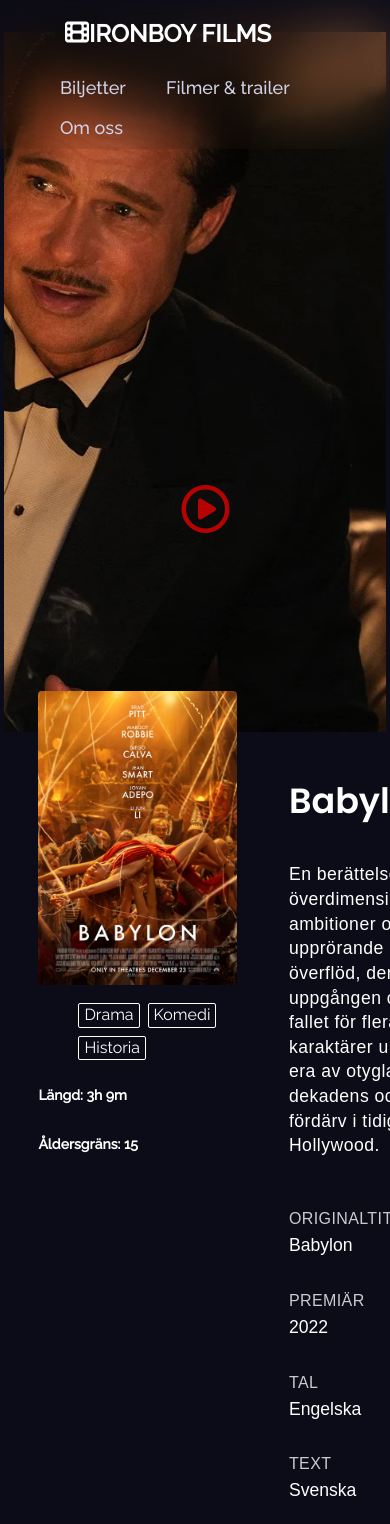
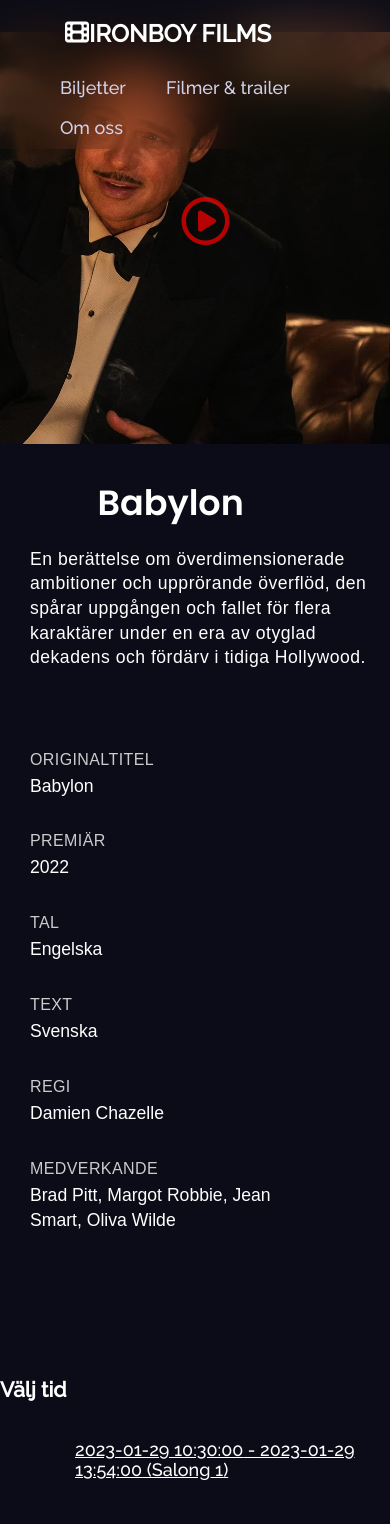
Before and after one commit to emanueljg/filmvisarna, a React (Vite) app: page /movie/babylon in a window 390 px wide. Shown: the top 1524 px of the page. Built offline with nearby package versions, Linux system fonts and the light colour scheme; a web font is replaced by a local one.

Commit message:
mediaqueries for moviedetail

```diff
--- a/src/components/MovieDetail.jsx
+++ b/src/components/MovieDetail.jsx
@@ -73,7 +73,7 @@
           </button>
         </div>
       )}
-      <section className="container" style={{ opacity }}>
+      <section className="container" style={{ opacity, margin: 0, width:'100%'}}>
         <section
           className="movie-background"
           style={{
--- a/src/css/movieDetails.css
+++ b/src/css/movieDetails.css
@@ -219,3 +219,35 @@
   font-family: "NunitoSans", sans-serif;
   margin-bottom: 10px;
 }
+
+.valj-dag {
+  color: white;
+}
+
+@media screen and (max-width: 400px) {
+  .movie-background {
+      padding-bottom: 25.75rem;
+    }
+    .movie-poster-image {
+          visibility: hidden;
+        }
+                .movie-glr-wrap {
+                  visibility: hidden;
+                }
+      .movieDescription {
+        display: block;
+        position: absolute;
+        margin-left: 10px;
+      }
+         .asd{
+          padding-left: 25%;
+          margin-top: 0;
+         }
+         .qwerty{
+          margin-left: 10px;
+          margin-top: 200px;
+         }
+         .dagvaljare {
+          margin-top: 375px;
+         }
+  }
```
